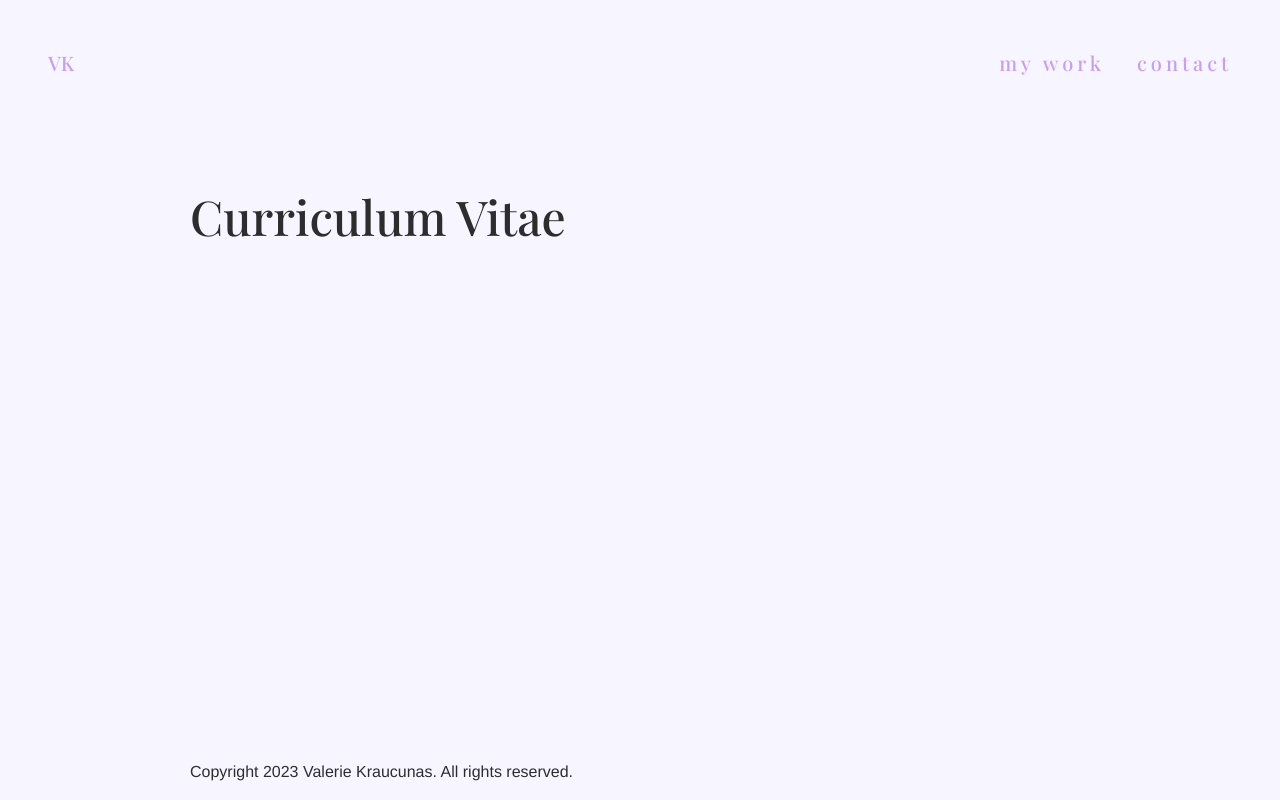
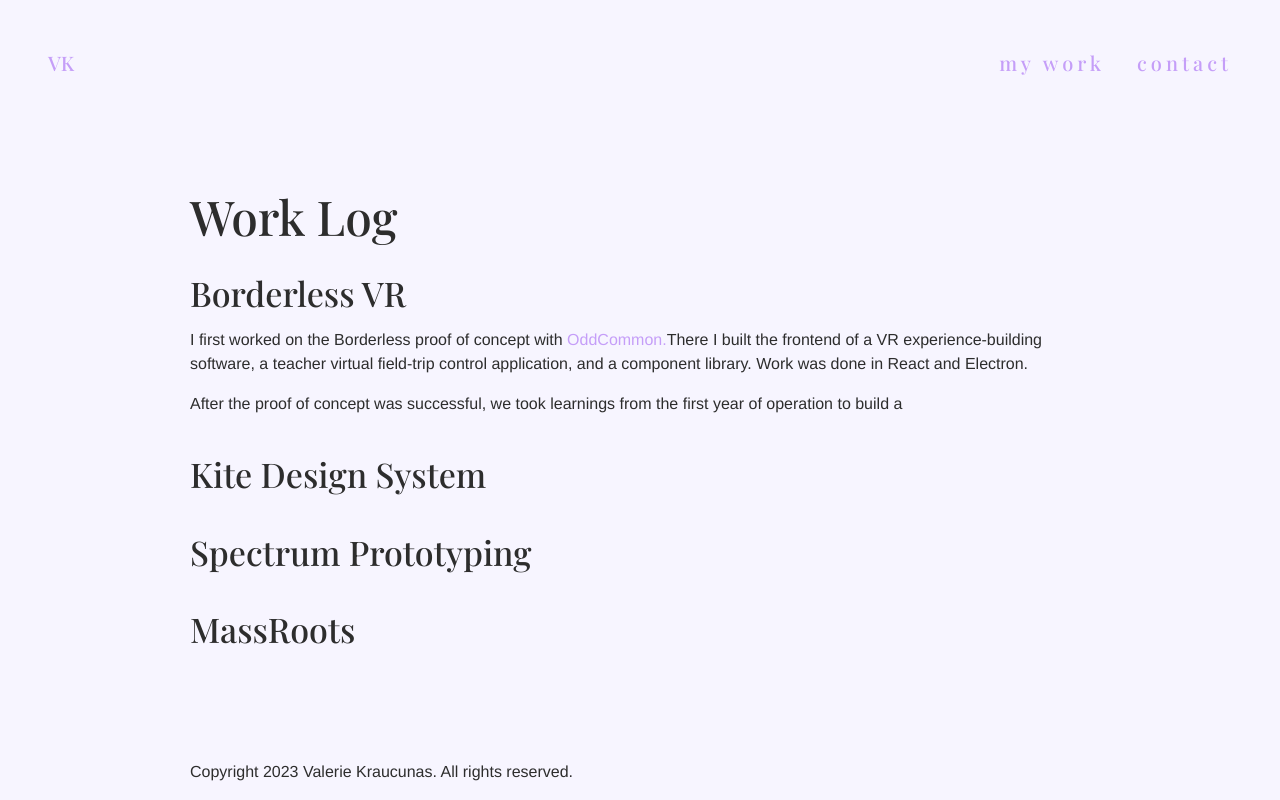
Before and after one commit to vkraucunas/portfolio2023, a React (Vite) app: page /cv in a window 1280 px wide. Built offline with nearby package versions, Linux system fonts and the light colour scheme.

Commit message:
chore: Update

```diff
--- a/src/App.tsx
+++ b/src/App.tsx
@@ -11,9 +11,7 @@ function App() {
         Skip to main content
       </Link>
       <header>
-        <Link to="/" c>
-          VK
-        </Link>
+        <Link to="/">VK</Link>
         <nav>
           <Link to="/cv">my work</Link>
           <Link to="/contact">contact</Link>
--- a/src/views/Contact/index.tsx
+++ b/src/views/Contact/index.tsx
@@ -10,7 +10,7 @@ function Contact() {
           <strong>LinkedIn</strong>
         </p>
       </a>
-      <a href="mailto:valerie@gibsunas.co">
+      <a href="mailto:valerie@gibsunas.co?subject=Mail from vkraucunas.com">
         <p>
           <strong>Email</strong>
         </p>
--- a/src/views/Home/index.tsx
+++ b/src/views/Home/index.tsx
@@ -23,12 +23,12 @@ function Home() {
         <p>
           I am passionate about design systems, accessibility, and
           problem-solving on the DOM. I enjoy sitting at the intersection of
-          product design and software engineering to create usable UI.
+          product design and software engineering to create practical UI.
         </p>
       </section>
       <section>
         <h2>Specialties and experience</h2>
-        <ul>
+        <ul role="presentation">
           <li>
             <h3>Design System Engineer</h3>
             <p>
--- a/src/views/ValCV/index.tsx
+++ b/src/views/ValCV/index.tsx
@@ -1,7 +1,37 @@
+import { Link } from "react-router-dom";
 function ValCV() {
   return (
     <div>
-      <h1>Curriculum Vitae</h1>
+      <h1>Work Log</h1>
+      <section>
+        <h2>Borderless VR</h2>
+        <p>
+          I first worked on the Borderless proof of concept with{" "}
+          <Link
+            to="https://oddcommon.com/work/borderless"
+            target="_blank"
+            rel="noopener noreferrer"
+          >
+            OddCommon.
+          </Link>
+          There I built the frontend of a VR experience-building software, a
+          teacher virtual field-trip control application, and a component
+          library. Work was done in React and Electron.
+        </p>
+        <p>
+          After the proof of concept was successful, we took learnings from the
+          first year of operation to build a{" "}
+        </p>
+      </section>
+      <section>
+        <h2>Kite Design System</h2>
+      </section>
+      <section>
+        <h2>Spectrum Prototyping</h2>
+      </section>
+      <section>
+        <h2>MassRoots</h2>
+      </section>
     </div>
   );
 }
```
